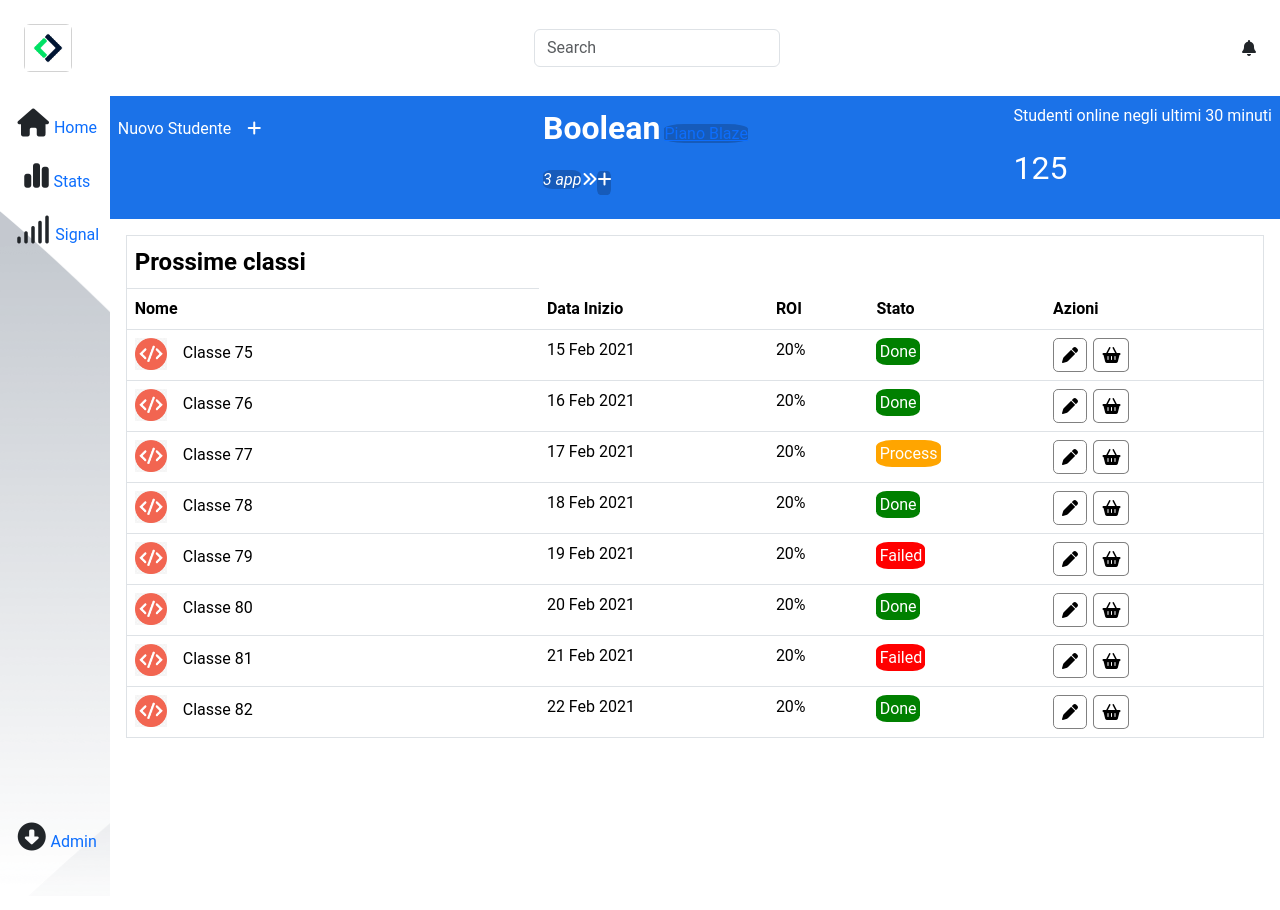
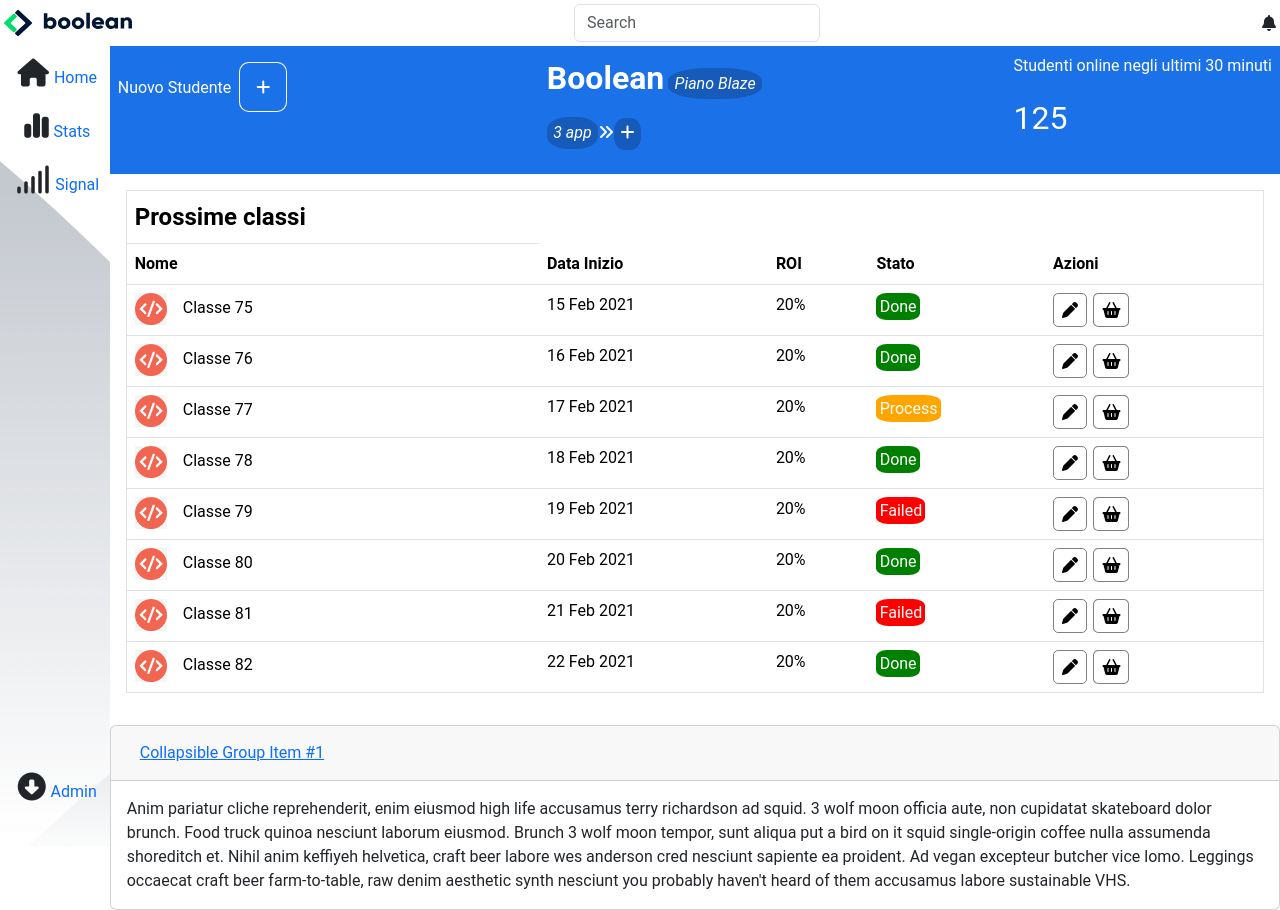
Before and after one commit to Samuele-Chioda/html-css-bootstrap-dashboard, a plain HTML site: page index.html in a window 1280 px wide. Drawn offline with nearby package versions, Linux system fonts and the light colour scheme.

Commit message:
collapsible group

```diff
--- a/css/style.css
+++ b/css/style.css
@@ -11,6 +11,7 @@ body{
 .no-padding-left{
     padding-left: 0;
 }
+
 
 li i{
     padding: 0.3rem;
@@ -37,8 +38,14 @@ ul{
 
 .my_round{
     background-color:#165bba;
-    border-radius: 25%;
-    height: 1.5rem;
+    border-radius: 40%;
+    padding:0.4rem;
+    height: 2rem;
+}
+
+.my_plus-border{
+    border: 1px solid white;
+    border-radius: 20%;
 }
 
 #height{
@@ -83,6 +90,12 @@ ul{
     .sidebar{
         width: 60px;
     }
+    .big-logo{
+        display:none;
+    }
+    .img-conteiner{
+        width: 3rem;
+    }
 }
 
 @media screen and (min-width:768px){
@@ -93,6 +106,12 @@ ul{
         display:flex;
         justify-content: space-between;
     }
+    .small-logo{
+        display:none;
+    }
+    .img-conteiner{
+        width: 8rem;
+    }
 }
 
 @media (min-width: 576px){
--- a/index.html
+++ b/index.html
@@ -10,12 +10,6 @@
         crossorigin="anonymous" referrerpolicy="no-referrer" />
     <link href="https://cdn.jsdelivr.net/npm/bootstrap@5.3.3/dist/css/bootstrap.min.css" rel="stylesheet"
         integrity="sha384-QWTKZyjpPEjISv5WaRU9OFeRpok6YctnYmDr5pNlyT2bRjXh0JMhjY6hW+ALEwIH" crossorigin="anonymous">
-    <script src="https://cdn.jsdelivr.net/npm/@popperjs/core@2.11.8/dist/umd/popper.min.js"
-        integrity="sha384-I7E8VVD/ismYTF4hNIPjVp/Zjvgyol6VFvRkX/vR+Vc4jQkC+hVqc2pM8ODewa9r"
-        crossorigin="anonymous"></script>
-    <script src="https://cdn.jsdelivr.net/npm/bootstrap@5.3.3/dist/js/bootstrap.min.js"
-        integrity="sha384-0pUGZvbkm6XF6gxjEnlmuGrJXVbNuzT9qBBavbLwCsOGabYfZo0T0to5eqruptLy"
-        crossorigin="anonymous"></script>
     <link rel="stylesheet" href="./css/style.css">
 </head>
 
@@ -24,9 +18,10 @@
         <div class="container-fluid p-0">
             <div class="row">
                 <div class="col-12">
-                    <nav class="navbar navbar-light my_bg-white p-4">
-                        <div class="card" style="width: 3rem;">
-                            <img src="./img/mobile-logo.png" alt="logo" class="img-fluid">
+                    <nav class="navbar navbar-light my_bg-white p-1">
+                        <div class="img-conteiner" style="">
+                            <img src="./img/mobile-logo.png" alt="logo small" class="img-fluid small-logo">
+                            <img src="./img/logo.svg"alt="logo big" class="img-fluid big-logo">
                         </div>
                         <form class="form-inline">
                             <input class="form-control mr-sm-2" type="search" placeholder="Search" aria-label="Search">
@@ -43,34 +38,35 @@
             <div class="sidebar d-flex">
                 <div class="navbar start d-flex justify-content-center">
                     <ul class="no-padding-left">
-                        <li><i class="fa-solid fa-house mb-3 fs-3"></i><a class="d-none d-md-inline text-decoration-none" href="#">Home</a>
+                        <li><i class="fa-solid fa-house mb-3 fs-3"></i><a
+                                class="d-none d-md-inline text-decoration-none" href="#">Home</a>
                         </li>
-                        <li><i class="fa-solid fa-chart-simple mb-3 fs-3"></i><a class="d-none d-md-inline text-decoration-none"
-                                href="#">Stats</a></li>
-                        <li><i class="fa-solid fa-signal mb-3  fs-3"></i><a class="d-none d-md-inline text-decoration-none"
-                                href="#">Signal</a></li>
+                        <li><i class="fa-solid fa-chart-simple mb-3 fs-3"></i><a
+                                class="d-none d-md-inline text-decoration-none" href="#">Stats</a></li>
+                        <li><i class="fa-solid fa-signal mb-3  fs-3"></i><a
+                                class="d-none d-md-inline text-decoration-none" href="#">Signal</a></li>
                     </ul>
                 </div>
                 <div class="navbar end d-flex justify-content-center">
                     <ul class="no-padding-left">
-                        <li><i class="fa-solid fa-circle-down mb-3 fs-3"></i><a class="d-none d-md-inline text-decoration-none"
-                                href="#">Admin</a></li>
+                        <li><i class="fa-solid fa-circle-down mb-3 fs-3"></i><a
+                                class="d-none d-md-inline text-decoration-none" href="#">Admin</a></li>
                     </ul>
                 </div>
             </div>
             <div class="container m-0 p-0">
                 <div class="row">
-                    <div class="col-12">
+                    <div class="col">
                         <div id="height" class="w-100">
-                            <div class="main p-2 cl-12-sm" id="block-student">
+                            <div class="main p-2" id="block-student">
                                 <div class="sec student">
-                                    <p id="plus">
-                                        Nuovo Studente<i class="fa-solid fa-plus fs-6 p-3"></i>
+                                    <p id="plus" class="">
+                                        Nuovo Studente<i class="my_plus-border fa-solid fa-plus fs-6 p-3 m-2"></i>
                                     </p>
                                 </div>
                                 <div class="sec piano">
                                     <p class=""><span class="fw-bold fs-2">Boolean</span>
-                                        <a class="my_round">Piano Blaze</a>
+                                        <i class="my_round">Piano Blaze</i>
                                     </p>
                                     <p><i class="my_round">3 app</i><i class="fa-solid fa-angles-right "></i><i
                                             class="fa-solid fa-plus my_round"></i></p>
@@ -81,14 +77,16 @@
                                 </div>
                             </div>
                         </div>
+                    </div>
+                    <div class="col-12">
                         <div class="cl-12-sm p-3">
-                            <table class="table border">
-                                <thead>
+                            <table class="table border rounded">
+                                <thead class="rounded-top">
                                     <tr>
                                         <th class="fs-4" scope="col">Prossime classi</th>
                                     </tr>
                                 </thead>
-                                <tbody>
+                                <tbody class="rounded-bottom">
                                     <tr>
                                         <th>Nome</th>
                                         <th class="my_d-none">Data Inizio</th>
@@ -172,11 +170,44 @@
                             </table>
                         </div>
                     </div>
+                    <div class="col-12">
+                        <div id="accordion">
+                            <div class="card">
+                                <div class="card-header" id="headingOne">
+                                    <h5 class="mb-0">
+                                        <button class="btn btn-link" data-toggle="collapse" data-target="#collapseOne"
+                                            aria-expanded="true" aria-controls="collapseOne">
+                                            Collapsible Group Item #1
+                                        </button>
+                                    </h5>
+                                </div>
+                                <div id="collapseOne" class="collapse show" aria-labelledby="headingOne"
+                                    data-parent="#accordion">
+                                    <div class="card-body">
+                                        Anim pariatur cliche reprehenderit, enim eiusmod high life accusamus terry
+                                        richardson ad squid. 3 wolf moon officia aute, non cupidatat skateboard dolor
+                                        brunch. Food truck quinoa nesciunt laborum eiusmod. Brunch 3 wolf moon tempor,
+                                        sunt aliqua put a bird on it squid single-origin coffee nulla assumenda
+                                        shoreditch et. Nihil anim keffiyeh helvetica, craft beer labore wes anderson
+                                        cred nesciunt sapiente ea proident. Ad vegan excepteur butcher vice lomo.
+                                        Leggings occaecat craft beer farm-to-table, raw denim aesthetic synth nesciunt
+                                        you probably haven't heard of them accusamus labore sustainable VHS.
+                                    </div>
+                                </div>
+                            </div>
+                        </div>
+                    </div>
+                    <!-- il div sopra è la chiusura della sezione col-12 card -->
                 </div>
             </div>
         </div>
     </main>
-
+    <script src="https://cdn.jsdelivr.net/npm/@popperjs/core@2.11.8/dist/umd/popper.min.js"
+        integrity="sha384-I7E8VVD/ismYTF4hNIPjVp/Zjvgyol6VFvRkX/vR+Vc4jQkC+hVqc2pM8ODewa9r"
+        crossorigin="anonymous"></script>
+    <script src="https://cdn.jsdelivr.net/npm/bootstrap@5.3.3/dist/js/bootstrap.min.js"
+        integrity="sha384-0pUGZvbkm6XF6gxjEnlmuGrJXVbNuzT9qBBavbLwCsOGabYfZo0T0to5eqruptLy"
+        crossorigin="anonymous"></script>
 </body>
 
 </html>
```
